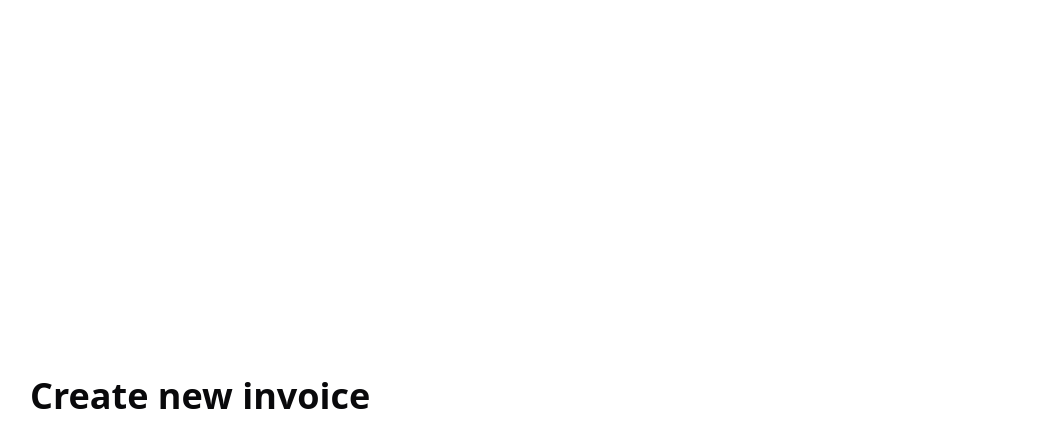
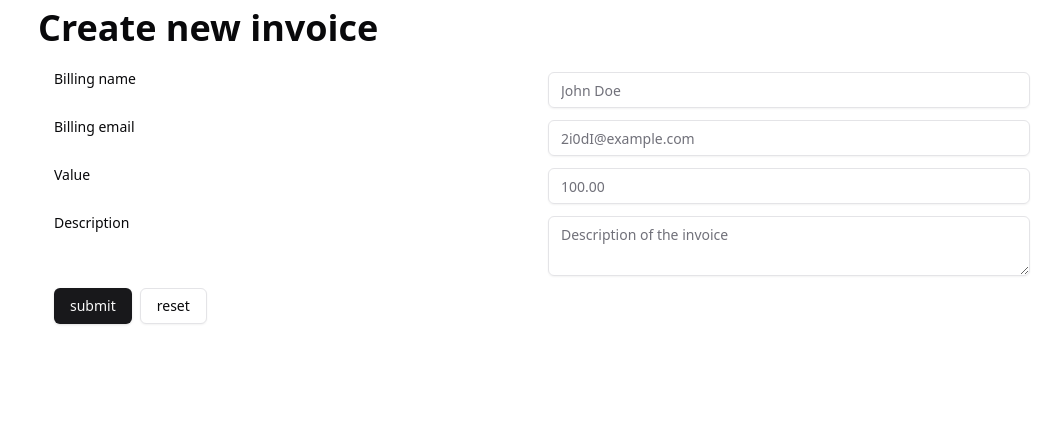
Before and after one commit to techcoder2007/invoice-app, a Next.js app: page /invoices/new in a window 1280 px wide. Shown: the top 448 px of the page, without its empty margins (98-1159 px from the left). Built offline with nearby package versions, Linux system fonts and the light colour scheme.

Commit message:
added create invoice page fields

```diff
--- a/src/app/invoices/new/page.tsx
+++ b/src/app/invoices/new/page.tsx
@@ -1,9 +1,39 @@
+import { Button } from "@/components/ui/button";
+import { Input } from "@/components/ui/input";
+import { Label } from "@/components/ui/label";
+import { Textarea } from "@/components/ui/textarea";
+
 export default function CreateInvoice() {
   return (
-    <main className="container max-w-5xl mx-auto flex flex-col items-center justify-center h-screen">
+    <main className="container max-w-5xl mx-auto flex flex-col items-center justify-center p-2">
       <div className="flex items-center justify-between w-full mb-2">
         <h1 className="text-4xl font-bold">Create new invoice </h1>
       </div>
+      <form className="grid gap-3 p-4 items-start w-full grid-cols-2">
+        <Label htmlFor="name">Billing name</Label>
+        <Input type="text" id="name" name="name" placeholder="John Doe" />
+        <Label htmlFor="email">Billing email</Label>
+        <Input
+          type="email"
+          name="email"
+          id="email"
+          placeholder="2i0dI@example.com"
+        />
+        <Label htmlFor="value">Value</Label>
+        <Input type="number" name="value" id="value" placeholder="100.00" />
+        <Label htmlFor="description">Description</Label>
+        <Textarea
+          name="description"
+          id="description"
+          placeholder="Description of the invoice"
+        />
+        <div className="flex gap-2">
+          <Button type="submit">submit</Button>
+          <Button type="reset" variant="outline">
+            reset
+          </Button>
+        </div>
+      </form>
     </main>
   );
 }
```
